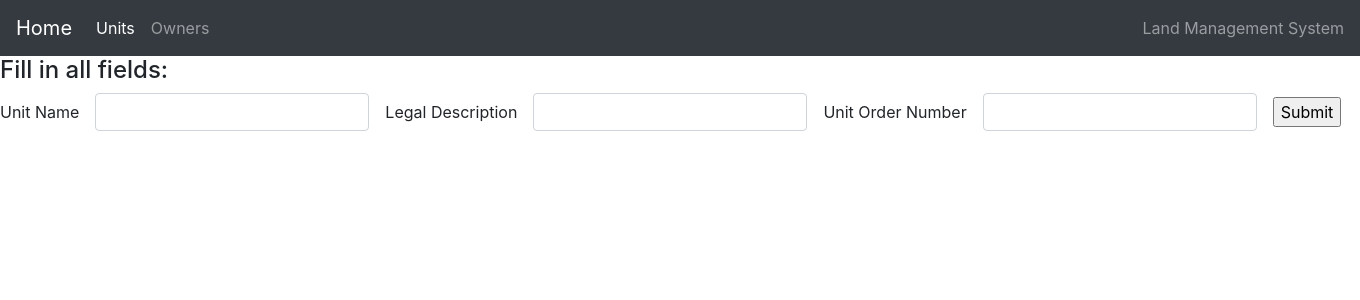
After one commit to gitkseniya/land_mgmt, a Flask app: template templates/units/new.html in a window 1360 px wide. The commit adds this page. Shown: the top 300 px of the page. Run offline with Flask 2, Linux system fonts and the light colour scheme; the template is opened without the code that fills it, so the values that code supplies are empty; some libraries are stand-ins or nearby versions.

```diff
--- /dev/null
+++ b/templates/units/new.html
@@ -0,0 +1,29 @@
+{% extends "layout.html" %}
+
+{% block head %}
+<link rel=stylesheet type=text/css href="{{ url_for('static', filename='style.css') }}">
+
+{% endblock %}
+
+{% block content %}
+
+
+<h4>Fill in all fields:</h4>
+
+  <form action="/units" method="post" class="form-inline">
+    <div class="form-group">
+
+    <label>Unit Name</label>
+      <input type="text" name="name" class="form-control mx-sm-3">
+
+    <label>Legal Description</label>
+      <input type="text" name="legal_description" class="form-control mx-sm-3">
+
+    <label>Unit Order Number</label>
+      <input type="text" name="order_no" class="form-control mx-sm-3">
+      <input type="submit">
+
+    </div>
+  </form>
+
+{% endblock %}
```
Also changed, not shown: templates/units/index.html (+8 -0 lines).
